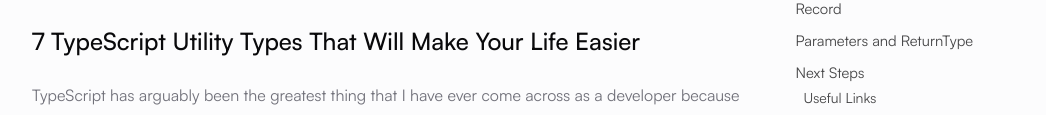
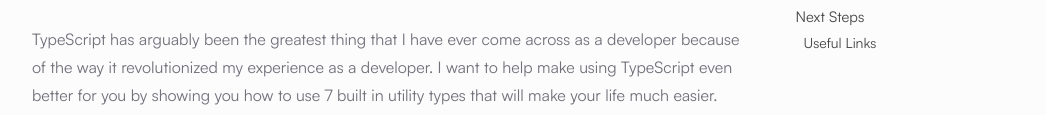
Before and after one commit to rocketburst/portfolio, an Astro site: page /blog/7-typescript-utility-types in a window 1280 px wide. Shown: the part 338-453 px from the top of the page, without its empty margins (168-1214 px from the left). Built offline with nearby package versions, Linux system fonts and the light colour scheme; Astro itself is replaced by a stand-in of ours; some packages are replaced by stand-ins of ours.

Commit message:
removed unncessary heading from blog post

```diff
--- a/src/content/post/7-typescript-utility-types.md
+++ b/src/content/post/7-typescript-utility-types.md
@@ -4,8 +4,6 @@ description: Learn how to and when to use 7 built in and powerful TypeScript uti
 publishDate: '30 June 2022'
 tags: ['typescript', 'tutorial']
 ---
-
-## 7 TypeScript Utility Types That Will Make Your Life Easier
 
 TypeScript has arguably been the greatest thing that I have ever come across as a developer because of the way it revolutionized my experience as a developer. I want to help make using TypeScript even better for you by showing you how to use 7 built in utility types that will make your life much easier.
 
```
